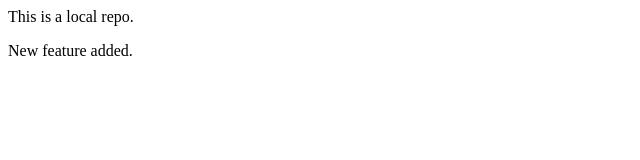
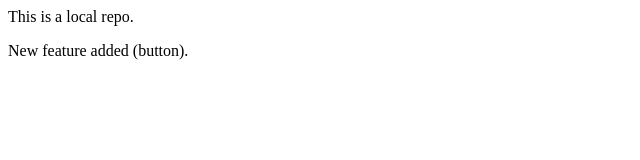
Before and after one commit to Nibha-Venkappa-Rai/LocalRepo, a plain HTML site: page index.html in a window 1280 px wide. Shown: the full height of the page, 0-640 px from the left. Drawn offline with Linux system fonts and the light colour scheme.

Commit message:
Add new feature

```diff
--- a/index.html
+++ b/index.html
@@ -1,2 +1,2 @@
 <p>This is a local repo.</p>
-<p>New feature added.</p>
+<p>New feature added (button).</p>
```
